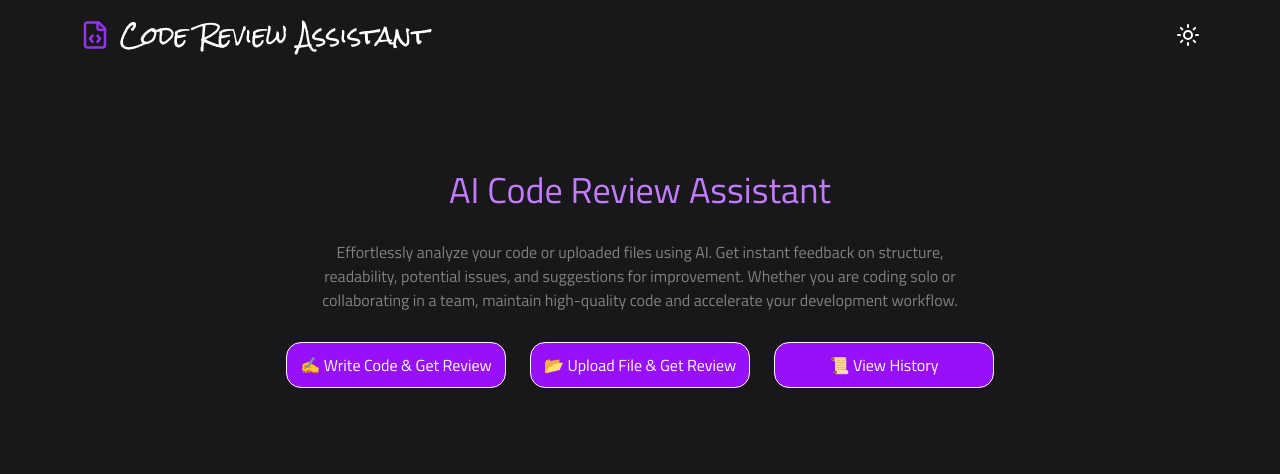
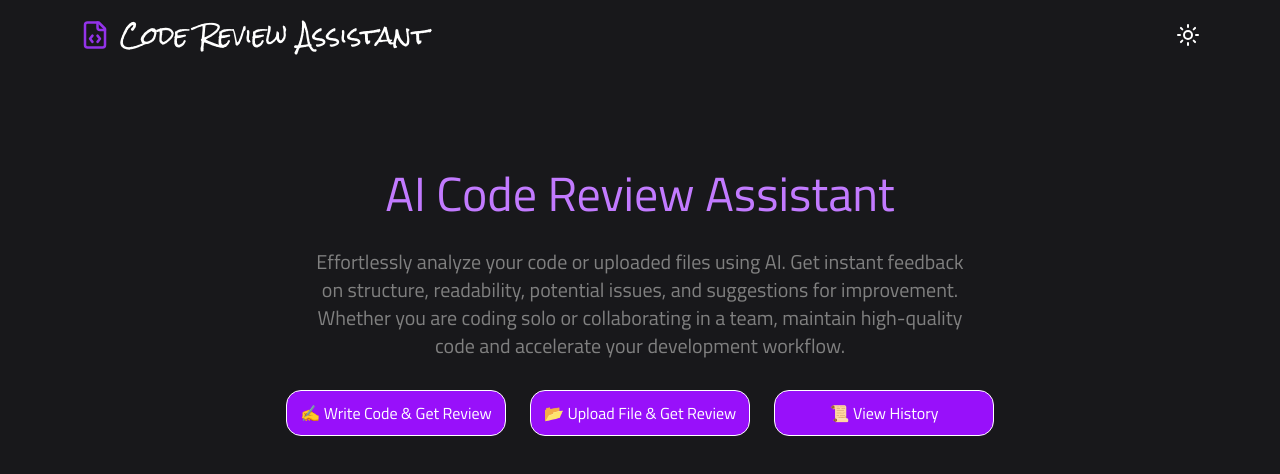
Before and after one commit to akshatksingh-25/AI-Code-Review-Assistant, a React (Vite) app in the folder frontend/: page / in a window 1280 px wide. Shown: the top 474 px of the page. Built offline with nearby package versions, Linux system fonts and the light colour scheme.

Commit message:
UI Updated

```diff
--- a/frontend/src/pages/CodeReview.jsx
+++ b/frontend/src/pages/CodeReview.jsx
@@ -3,7 +3,7 @@ import "../App.css";
 import Editor from "@monaco-editor/react";
 import Select from "react-select";
 import Markdown from "react-markdown";
-import DotLoader from "react-spinners/DotLoader";
+import GridLoader from "react-spinners/GridLoader";
 import { fetchReview } from "../api";
 
 
@@ -150,7 +150,7 @@ const CodeReview = () => {
           {/* Loader Overlay */}
           {loading && (
             <div className="absolute inset-0 flex items-center justify-center bg-black/50 z-10">
-              <DotLoader color="#9333ea" />
+              <GridLoader color="#9333ea" />
             </div>
           )}
 
--- a/frontend/src/pages/FileUploadReview.jsx
+++ b/frontend/src/pages/FileUploadReview.jsx
@@ -1,7 +1,7 @@
 import React, { useState } from "react";
 import { fetchReview } from "../api";
 import Markdown from "react-markdown";
-import DotLoader from "react-spinners/DotLoader";
+import GridLoader from "react-spinners/GridLoader";
 
 const FileUploadReview = () => {
   const [file, setFile] = useState(null);
@@ -101,7 +101,7 @@ const FileUploadReview = () => {
 
       {/* Description */}
       <p
-        className="text-gray-400 text-center max-w-[600px] mb-8"
+        className="text-xl text-gray-400 text-center max-w-[600px] mb-8"
         style={{ paddingTop: 10, paddingBottom: 20 }}
       >
         Upload your code file and get an AI-powered review instantly. The
@@ -136,7 +136,7 @@ const FileUploadReview = () => {
       {/* Loader */}
       {loading && (
         <div className="mb-8" style={{marginTop:30}}>
-          <DotLoader color="#9333ea" />
+          <GridLoader color="#9333ea" />
         </div>
       )}
 
--- a/frontend/src/pages/HomeDashboard.jsx
+++ b/frontend/src/pages/HomeDashboard.jsx
@@ -6,10 +6,10 @@ const HomeDashboard = () => {
 
   return (
     <div className="flex flex-col items-center justify-start h-[90vh] text-center text-white bg-zinc-900 px-5" style={{marginTop:100}}>
-      <h1 className="text-4xl font-bold mb-6 text-purple-400">
+      <h1 className="text-5xl font-bold mb-6 text-purple-400">
         AI Code Review Assistant
       </h1>
-      <p className="text-gray-400 max-w-[700px] mb-12" style={{padding:20}}>
+      <p className="text-gray-400 text-xl max-w-[700px] mb-12" style={{padding:20}}>
         Effortlessly analyze your code or uploaded files using AI. Get instant feedback on structure, readability, potential issues, and suggestions for improvement. Whether you are coding solo or collaborating in a team, maintain high-quality code and accelerate your development workflow.
       </p>
 
```
